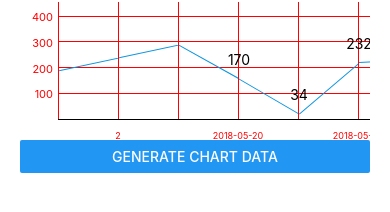
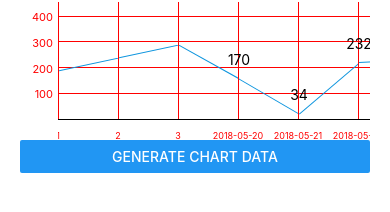
Before and after one commit to oksktank/react-native-pure-chart, a React Native app in the folder examples/: screen / in a window 390 px wide. Both pictures are taken after a click on the button "GENERATE CHART DATA". Shown: the part 118-330 px from the top of the page. Built offline with nearby package versions, Linux system fonts and the light colour scheme.

Commit message:
make option to toggle alternative show of x-axis in line-chart and column-chart

```diff
--- a/examples/App.js
+++ b/examples/App.js
@@ -98,6 +98,7 @@ export default class App extends React.Component {
             minValue={10}
             labelColor={'red'}
             hidePoints={true}
+            showEvenNumberXaxisLabel={false}
             customValueRenderer={(index, point) => {
               if (index < 3) return null
               return (
--- a/examples/pure-chart/common.js
+++ b/examples/pure-chart/common.js
@@ -320,7 +320,7 @@ export const drawXAxis = (color = '#e0e0e0') => {
     }} />
   )
 }
-export const drawXAxisLabels = (sortedData, gap, color = '#000000') => {
+export const drawXAxisLabels = (sortedData, gap, color = '#000000', showEvenNumberXaxisLabel) => {
   return (
     <View style={{
       width: '100%',
@@ -329,7 +329,7 @@ export const drawXAxisLabels = (sortedData, gap, color = '#000000') => {
     }}>
       {sortedData.map((data, i) => {
         // if (data[3] && i % 2 === 1) {
-        if (data['x'] && i % 2 === 1) {
+        if (data['x'] && i % 2 === 1 || !showEvenNumberXaxisLabel) {
           return (
             <View key={'label' + i} style={{
               position: 'absolute',
--- a/examples/pure-chart/components/column-chart.js
+++ b/examples/pure-chart/components/column-chart.js
@@ -141,7 +141,7 @@ export default class ColumnChart extends Component {
               </View>
               {drawXAxis(this.props.xAxisColor)}
               <View style={{ marginLeft: this.props.defaultColumnWidth / 2 }}>
-                {drawXAxisLabels(this.state.sortedData[0].data, this.state.gap, this.props.labelColor)}
+                {drawXAxisLabels(this.state.sortedData[0].data, this.state.gap, this.props.labelColor, this.props.showEvenNumberXaxisLabel)}
               </View>
             </View>
             {this.drawTooltip(this.state.selectedIndex)}
@@ -210,5 +210,6 @@ ColumnChart.defaultProps = {
   defaultColumnWidth: 40,
   defaultColumnMargin: 20,
   primaryColor: '#297AB1',
-  highlightColor: 'red'
+  highlightColor: 'red',
+  showEvenNumberXaxisLabel: true
 }
--- a/examples/pure-chart/components/line-chart.js
+++ b/examples/pure-chart/components/line-chart.js
@@ -332,7 +332,7 @@ class LineChart extends React.Component {
                 </View>
 
                 {drawXAxis(this.props.xAxisColor)}
-                {drawXAxisLabels(this.state.sortedData[0].data, this.props.gap, this.props.labelColor)}
+                {drawXAxisLabels(this.state.sortedData[0].data, this.props.gap, this.props.labelColor, this.props.showEvenNumberXaxisLabel)}
               </View>
 
             </ScrollView>
@@ -351,6 +351,7 @@ LineChart.defaultProps = {
   selectedColor: '#FF0000',
   height: 100,
   gap: 60,
+  showEvenNumberXaxisLabel: true,
   onPointClick: (point) => {
 
   },
```
